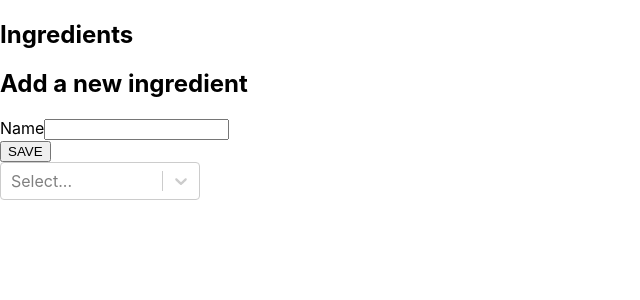
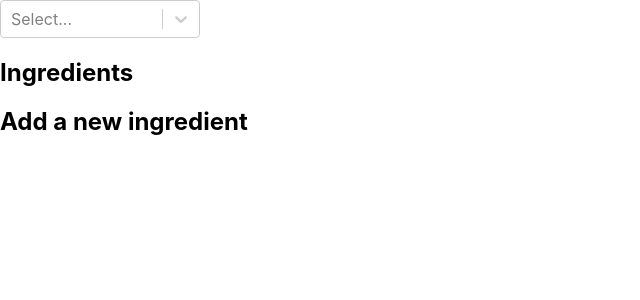
Before and after one commit to jamesnealmorrison/recipe-web-app, a React (Create React App) app: page / in a window 1280 px wide. Shown: the top 300 px of the page, without its empty margins (0-640 px from the left). Built offline with nearby package versions, Linux system fonts and the light colour scheme.

Commit message:
ConnectedIngredientSelect.

```diff
--- a/package.json
+++ b/package.json
@@ -36,11 +36,14 @@
     ]
   },
   "devDependencies": {
+    "immutable": "^4.0.0-rc.12",
     "lodash": "^4.17.21",
     "prop-types": "^15.7.2",
     "react-redux": "^7.2.2",
     "react-select": "^4.1.0",
     "redux": "^4.0.5",
+    "redux-form": "^8.3.7",
+    "redux-immutable": "^4.0.0",
     "styled-components": "^5.2.1"
   }
 }
--- a/src/js/components/App.js
+++ b/src/js/components/App.js
@@ -1,21 +1,46 @@
 import React from 'react';
 import List from './List';
-import Form from './Form';
 import IngredientSelect from '../shared/containers/IngredientSelect';
+import connectField from '../shared/higherOrderComponents/connectField'
+import { formValueSelector, formValues, reduxForm } from 'redux-form/immutable'
+import compose from 'lodash/fp/flowRight'
 
-const App = () => (
+const ConnectedIngredientSelect = connectField(IngredientSelect)
+export const JIM_FORM = 'forms/JIM_FORM'
+
+const onSubmit = () => console.log('SUBMITTED!')
+const onSubmitSuccess = () => console.log('SUBMITTED SUCCESS!')
+
+
+export class App extends React.PureComponent {
+    render() {
+        const {
+            handleSubmit,
+        } = this.props
+        return (
           <>
+          <form onSubmit={handleSubmit}>
+            <ConnectedIngredientSelect
+                labelOnSide
+                name="ingredient"
+            />
             <div>
               <h2>Ingredients</h2>
               <List />
             </div>
             <div>
               <h2>Add a new ingredient</h2>
-      <Form />
             </div>
-    <IngredientSelect />
+        </form>
           </>
-);
+        )
+    }
+}
 
-
-export default App;
+export default compose(
+  reduxForm({
+    form: JIM_FORM,
+    onSubmit,
+    onSubmitSuccess,
+  }),
+)(App)
--- a/src/js/components/Form.js
+++ /dev/null
@@ -1,55 +0,0 @@
-import React, { Component } from "react";
-import { connect } from "react-redux";
-import { addIngredient } from "../actions/index";
-
-function mapDispatchToProps(dispatch) {
-  return {
-    addIngredient: ingredient => dispatch(addIngredient(ingredient))
-  };
-}
-
-class ConnectedForm extends Component {
-  constructor(props) {
-    super(props);
-    this.state = {
-      name: ""
-    };
-    this.handleChange = this.handleChange.bind(this);
-    this.handleSubmit = this.handleSubmit.bind(this);
-  }
-
-  handleChange(event) {
-    this.setState({ [event.target.id]: event.target.value });
-  }
-
-  handleSubmit(event) {
-    event.preventDefault();
-    const { name } = this.state;
-    this.props.addIngredient({ name });
-    this.setState({ name: "" });
-  }
-  render() {
-    const { name } = this.state;
-    return (
-      <form onSubmit={this.handleSubmit}>
-        <div>
-          <label htmlFor="name">Name</label>
-          <input
-            type="text"
-            id="name"
-            value={name}
-            onChange={this.handleChange}
-          />
-        </div>
-        <button type="submit">SAVE</button>
-      </form>
-    );
-  }
-}
-
-const Form = connect(
-  null,
-  mapDispatchToProps
-)(ConnectedForm);
-
-export default Form;
--- /dev/null
+++ b/src/js/shared/higherOrderComponents/connectField.js
@@ -0,0 +1,18 @@
+import { Field } from 'redux-form/immutable'
+import React from 'react'
+
+export const connectField = Component => {
+    const FieldComponent = ({ input, meta, ...props }) => (
+        <Component
+            {...props}
+            {...input}
+            onBlur={() => input.onBlur(input.value)}
+            focused={meta.active}
+            error={meta.touched ? meta.error : undefined}
+        />
+    )
+
+    return props => <Field {...props} component={FieldComponent} />
+}
+
+export default connectField
```
Also changed, not shown: 1 other file (tests, documents, lock files or other folders). Lines whose indentation alone changed are shown as unchanged.
